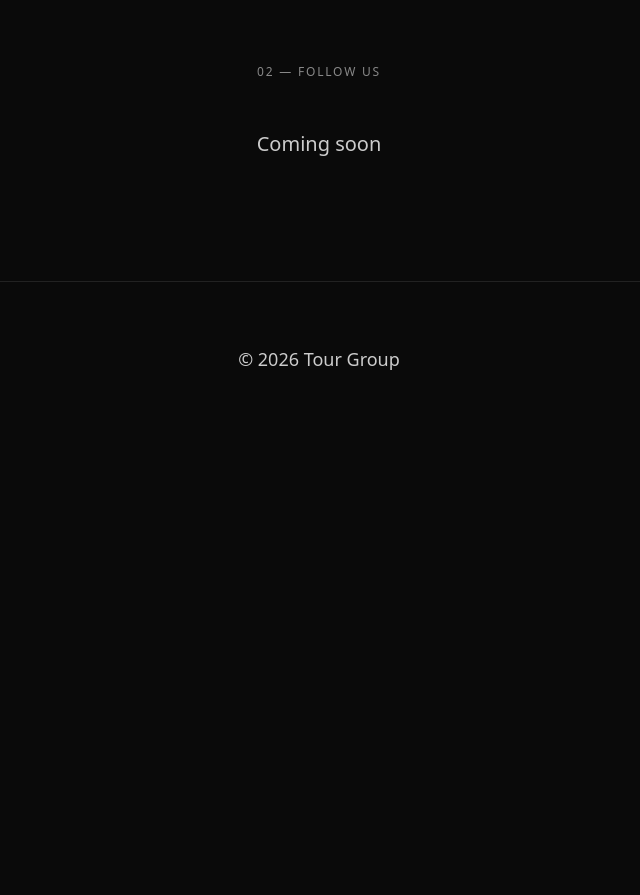
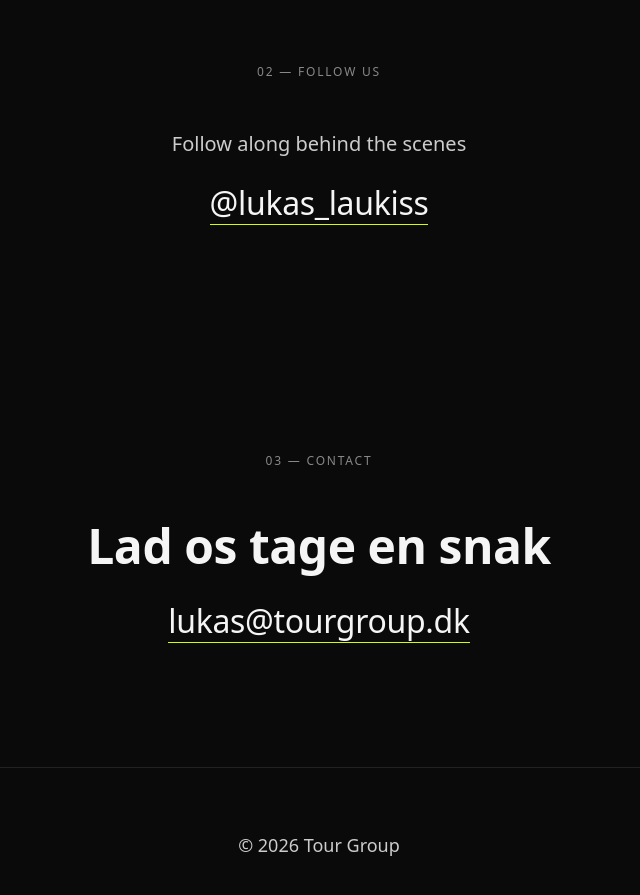
Before and after one commit to stef663k/TourGroupWeb, a SvelteKit app: page /kontakt in a window 1280 px wide. Shown: the part 802-1697 px from the top of the page, without its empty margins (321-961 px from the left). Before the commit the page ends 1259 px from the top, so only its background shows below. Built offline with nearby package versions, Linux system fonts and the light colour scheme.

Commit message:
Contact form

```diff
--- a/src/routes/kontakt/+page.svelte
+++ b/src/routes/kontakt/+page.svelte
@@ -22,12 +22,39 @@
 	<!-- 02 — Følg os -->
 	<section>
 	<div class="label">02 — Follow us</div>
-	<p class="lead">Coming soon</p>
+	<p class="lead">Follow along behind the scenes</p>
+	<p>
+		<a
+			href="https://www.instagram.com/lukas_laukiss/"
+			target="_blank"
+			rel="noopener noreferrer"
+			class="link-lg"
+		>
+			@lukas_laukiss
+		</a>
+	</p>
 	</section>
 
-<style>
+	<!-- 03 — Kontakt -->
+	<section>
+	<div class="label">03 — Contact</div>
+	<h2>Lad os tage en snak</h2>
+	<p>
+		<a href="mailto:lukas@tourgroup.dk" class="link-lg">
+			lukas@tourgroup.dk
+		</a>
+	</p>
+	</section>
+
+	<style>
 	.lead {
 		font-size: 1.25rem;
 		color: #cccccc;
 	}
-</style>
+
+	.link-lg {
+		font-size: clamp(1.25rem, 4vw, 2rem);
+		font-weight: 500;
+		letter-spacing: -0.01em;
+	}
+	</style>
```
